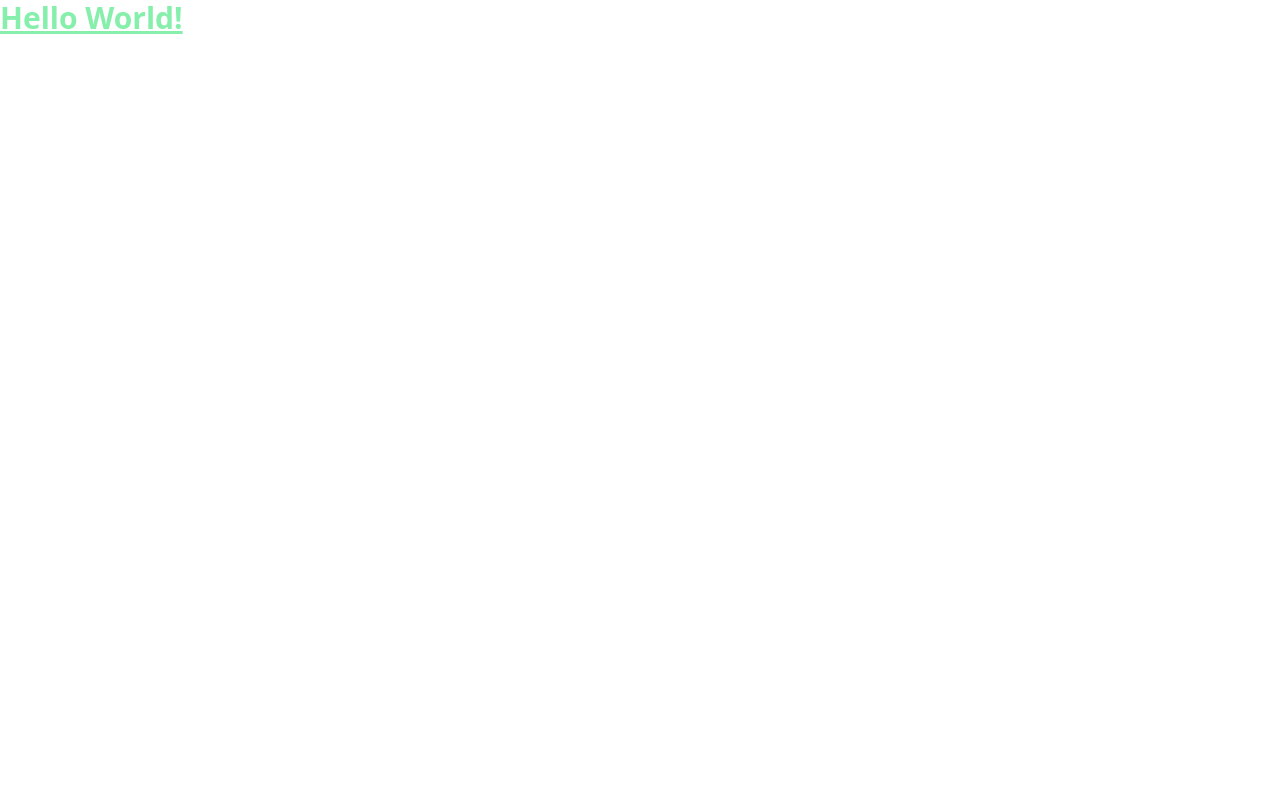
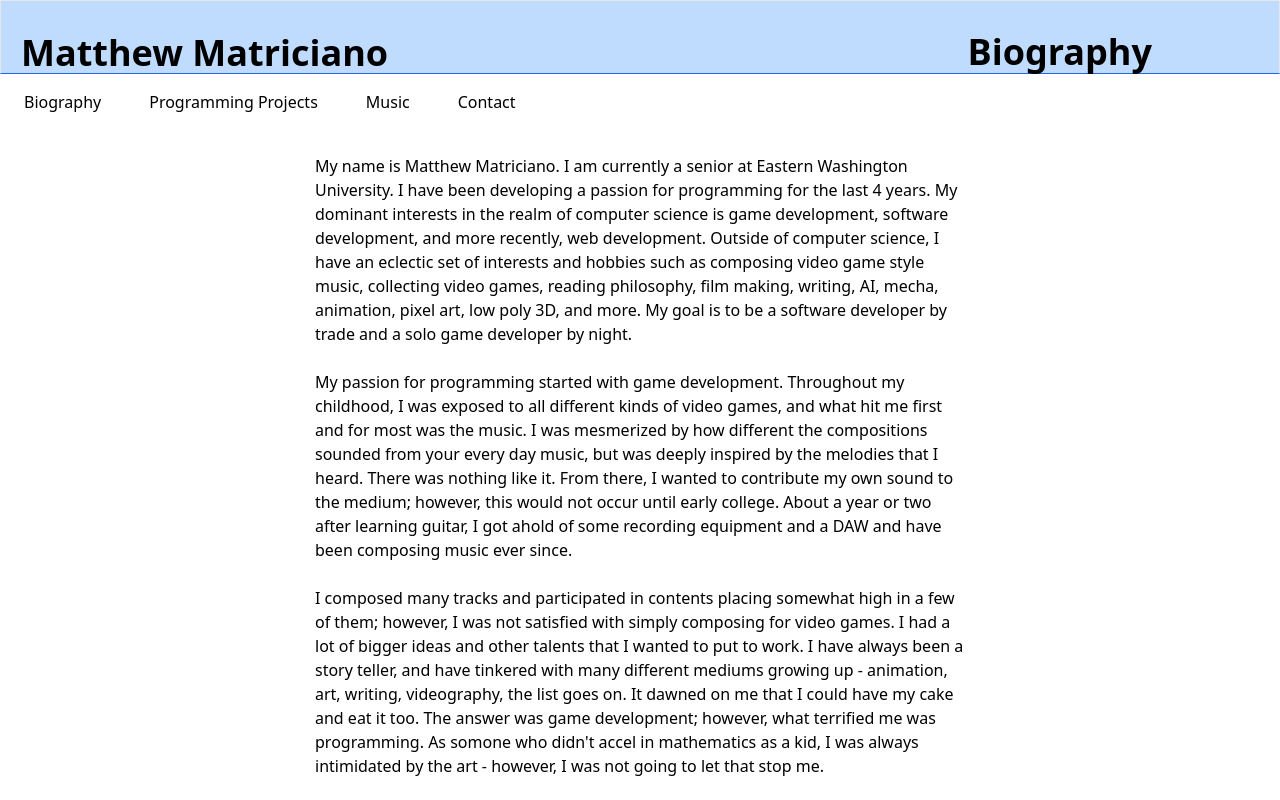
Before and after one commit to DennysGuy/PortfolioSite, a React (Create React App) app in the folder personal_website/: page / in a window 1280 px wide. Shown: the top 800 px of the page. Built offline with nearby package versions, Linux system fonts and the light colour scheme.

Commit message:
biography page

```diff
--- a/personal_website/src/App.js
+++ b/personal_website/src/App.js
@@ -1,8 +1,14 @@
 import './App.css';
+import NavBar from './Components/NavBar';
+import AboutMe from './Pages/AboutMe';
 
 function App() {
   return (
-    <h1 className="text-green-300 text-3xl font-bold underline"> Hello World!</h1>
+    <div>
+      <NavBar />
+      <AboutMe />
+    </div>
+
   );
 }
 
--- /dev/null
+++ b/personal_website/src/Components/NavBar.js
@@ -0,0 +1,16 @@
+const NavBar = () => {
+    return ( <div class="">
+        <div>
+            <h1 class="pl-5 font-bold text-4xl pt-8 border border-b-blue-600 bg-blue-200">Matthew Matriciano</h1>
+            <h2></h2>
+        </div>
+        <nav class="mt-4 mr-[-20px]">
+            <a href="/" className="mx-6 ">Biography</a>
+            <a href="/" class="mx-6  pt-6">Programming Projects</a>
+            <a href="/" class="mx-6 pt-6">Music</a>
+            <a href="/" class="mx-6 pt-6">Contact</a>
+        </nav>
+    </div> );
+}
+
+export default NavBar;
--- /dev/null
+++ b/personal_website/src/Pages/AboutMe.js
@@ -0,0 +1,61 @@
+const AboutMe = () => {
+    return (
+        <div>
+            <h1 class="page-header">Biography</h1>
+
+            <div class="pt-10 flex justify-center items-center">
+                <body class="pb-10 max-w-[650px]">
+                    <p class="overflow-wrap break-word">
+                        My name is Matthew Matriciano. I am currently a senior at Eastern Washington University.
+                        I have been developing a passion for programming for the last 4 years.
+                        My dominant interests in the realm of computer science is game development, software development,
+                        and more recently, web development. Outside of computer science, I have an eclectic set of interests and hobbies
+                        such as composing video game style music, collecting video games, reading philosophy, film making, writing, AI, mecha, animation, pixel art, low poly 3D, and more.
+                        My goal is to be a software developer by trade and a solo game developer by night.
+                        <br/>
+                        <br/>
+                        My passion for programming started with game development. Throughout my childhood, I was exposed to all different
+                        kinds of video games, and what hit me first and for most was the music. I was mesmerized by how different
+                        the compositions sounded from your every day music, but was deeply inspired by the melodies that I heard.
+                        There was nothing like it. From there, I wanted to contribute my own sound to the medium; however, this
+                        would not occur until early college. About a year or two after learning guitar, I got ahold of some recording equipment
+                        and a DAW and have been composing music ever since.
+                        <br/>
+                        <br/>
+                        I composed many tracks and participated in contents placing somewhat high in a few of them; however,
+                        I was not satisfied with simply composing for video games. I had a lot of bigger ideas and other talents
+                        that I wanted to put to work. I have always been a story teller, and have tinkered with many different mediums
+                        growing up - animation, art, writing, videography, the list goes on. It dawned on me that I could have my cake
+                        and eat it too. The answer was game development; however, what terrified me was programming. As somone who didn't
+                        accel in mathematics as a kid, I was always intimidated by the art - however, I was not going to let that stop me.
+                        <br/>
+                        <br/>
+                        In 2020, I had a great opportunity to learn programming working a small technician job for the firmware devOps group
+                        at Itron during the 2019-2022 pandemic. I was tasked to learn the interpreted programming language "Python" (developed by the BDFL himself) so I could write
+                        automation scripts for test environments. I bought a few cheap online courses and immediately fell in love with it.
+                        It felt like something I should have picked up years ago. As a natural problem solver, I was fascinated. At this time,
+                        I also made some online friends who were passionate about game development - who were also willing to spare time to ease me into
+                        the craft. It was very challenging by all means; however, the goal seemed more attainable than ever in my life.
+                        <br/>
+                        <br/>
+                        As I grew into my love for programming, I also realized the depth of my knowledge was too shallow, I wanted to do more with programming - perhaps a
+                        career. That's when I decided to go back to school to pursue a degree in computer science. I wanted to immerse myself in the craft
+                        and do as much as I could. Attending school, I knew it was the right field for me scoring very high in my classes nearly getting straight As
+                        every quarter. Now as a senior, I am looking for opportunities to gain more experience within the field
+                        and to hopefully make it a life long career.
+                        <br/>
+                        <br/>
+                        Thank you for taking interest in my profile and following my journey,
+                        <br/>
+                        Matt
+                    </p>
+                </body>
+            </div>
+
+        </div>
+
+
+     );
+}
+
+export default AboutMe;
--- a/personal_website/src/index.css
+++ b/personal_website/src/index.css
@@ -1,3 +1,7 @@
 @tailwind base;
 @tailwind components;
 @tailwind utilities;
+
+.page-header{
+  @apply absolute top-0 right-24 p-8 text-4xl font-bold
+}
```
